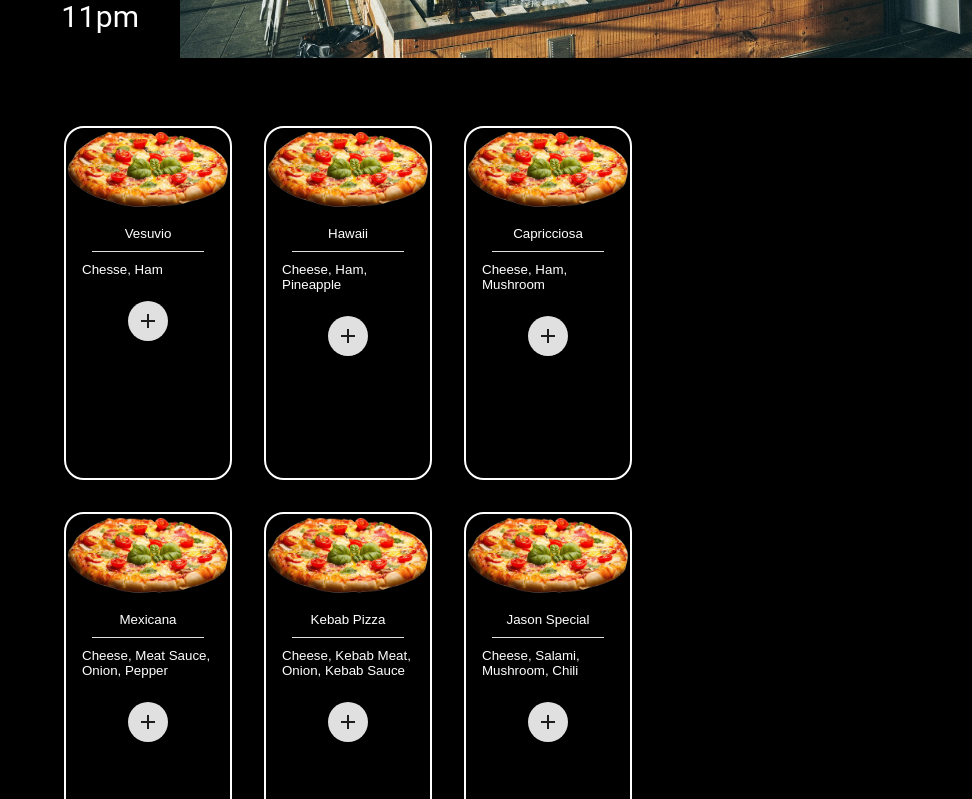
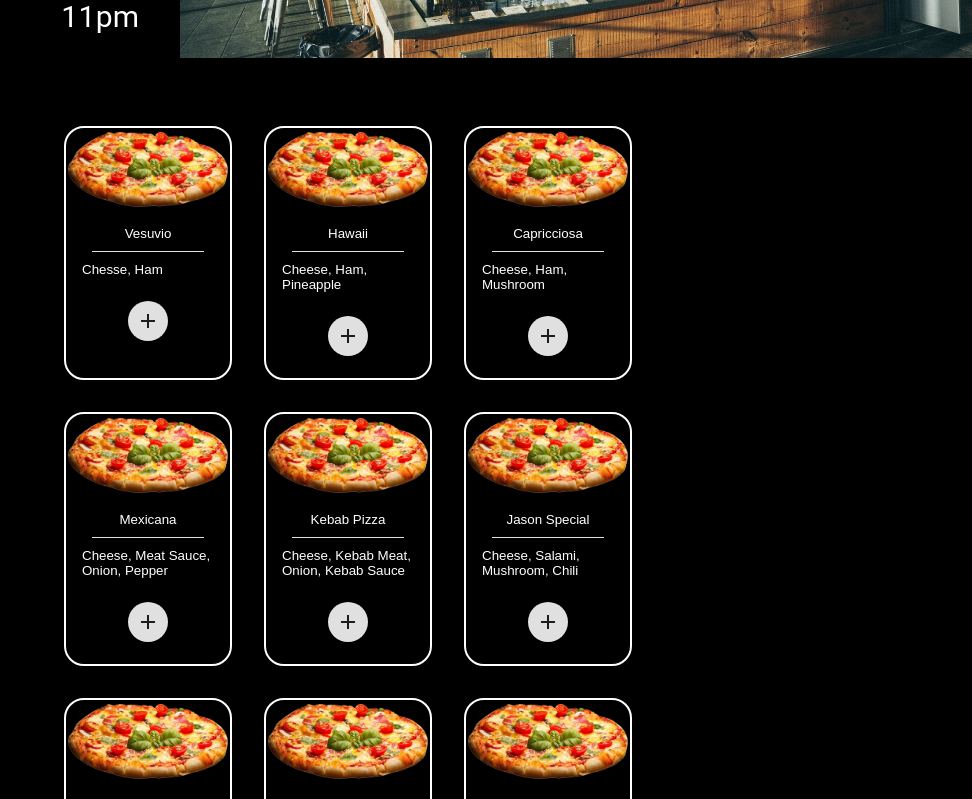
Before and after one commit to DennisBrenna/bellapizza, a React (Create React App) app: page / in a window 1280 px wide. Shown: the part 2120-2919 px from the top of the page, without its empty margins (308-1280 px from the left). Built offline with nearby package versions, Linux system fonts and the light colour scheme; the HTML template or start-up script is replaced by a standard one.

Commit message:
cards fix

```diff
--- a/src/components/ProductCard.js
+++ b/src/components/ProductCard.js
@@ -14,7 +14,7 @@ import Divider from '@mui/material/Divider';
 export default function ProductCard({ title, description }) {
   return (
 
-    <Card sx={{ maxWidth: 400, height: 350, border: 2, borderRadius: '20px', backgroundColor: 'black', borderColor: "white", color: "white"}}>
+    <Card sx={{ maxWidth: 200, height: 250, border: 2, borderRadius: '20px', backgroundColor: 'black', borderColor: "white", color: "white"}}>
       <CardActionArea>
         <CardMedia
           style={{ height: "100%" }}
```
